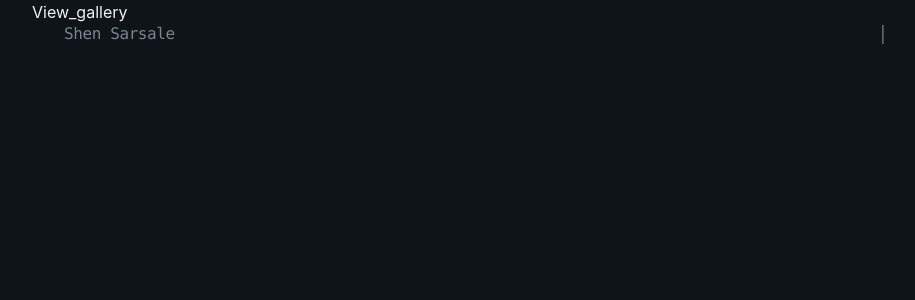
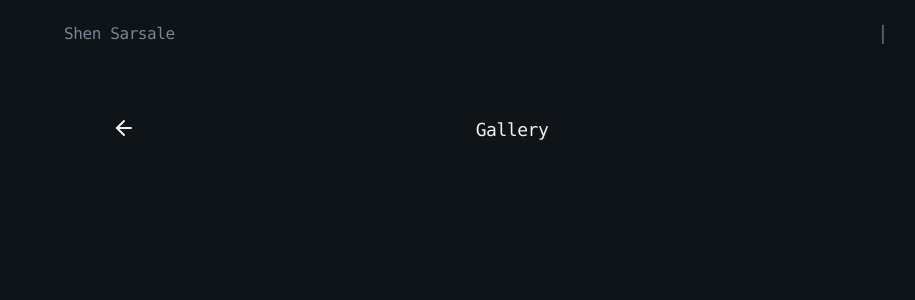
Before and after one commit to Ein-shen/My-porfolio, a React (Vite) app: page /view_gallery in a window 1280 px wide. Shown: the top 300 px of the page, without its empty margins (128-1043 px from the left). Built offline with nearby package versions, Linux system fonts and the light colour scheme; the HTML template or start-up script is replaced by a standard one.

Commit message:
added some structure inside the view_gallery file and connect it to gallery.jsx file haha

```diff
--- a/src/away/View_gallery.jsx
+++ b/src/away/View_gallery.jsx
@@ -1,7 +1,35 @@
 import React from 'react'
+import { Link, useNavigate } from 'react-router-dom'
+import { ArrowLeft } from 'lucide-react'
 
 export const View_gallery = () => {
+    const navigate = useNavigate()
+
   return (
-    <div>View_gallery</div>
+    <div className="container mx-auto px-6 md:px-12 py-10 relative z-10 pt-28">
+                  <div className="mx-auto max-w-[800px]">
+
+                      {/* Header */}
+                      <div className="mb-16">
+
+                          <div className='grid grid-cols-[auto_1fr_auto] items-center mb-4'>
+                              <Link  onClick={(e) => {
+                                      e.preventDefault()
+                                      navigate(-1)
+                                    }}>
+                                  <ArrowLeft size={24}  className='animate-fade-in animation-delay-100'/>
+                              </Link>
+
+                              <h1 className="font-mono text-xl lg:text-lg font-medium tracking-tight pt-1 animate-fade-in animation-delay-100 text-center">
+                                Gallery
+                            </h1>
+
+                              <div className="w-6" /> {/* spacer matching ArrowLeft size={24} */}
+                          </div>
+
+
+                          </div>
+                  </div>
+              </div>
   )
 }
--- a/src/sections/Gallery.jsx
+++ b/src/sections/Gallery.jsx
@@ -20,7 +20,7 @@ export const Gallery = () => {
   }
 
   return (
-    <section className="py-2 relative overflow-hidden scroll-mt-24 pb-15">
+    <section className="py-2 relative overflow-hidden scroll-mt-15 pb-15">
       <div className="container mx-auto px-6 md:px-12 py-10 relative z-10 animate-fade-in">
         <div className="mx-auto max-w-[800px]">
 
@@ -29,7 +29,7 @@ export const Gallery = () => {
               Gallery
             </h1>
             <Link
-              to=""
+              to="view_gallery"
               className='font-mono font-lg text-muted-foreground hover:text-foreground rounded-lg w-38 h-11 cursor-pointer flex items-center justify-center gap-1'
             >
               view all<span className="text-[20px]">↗</span>
```
